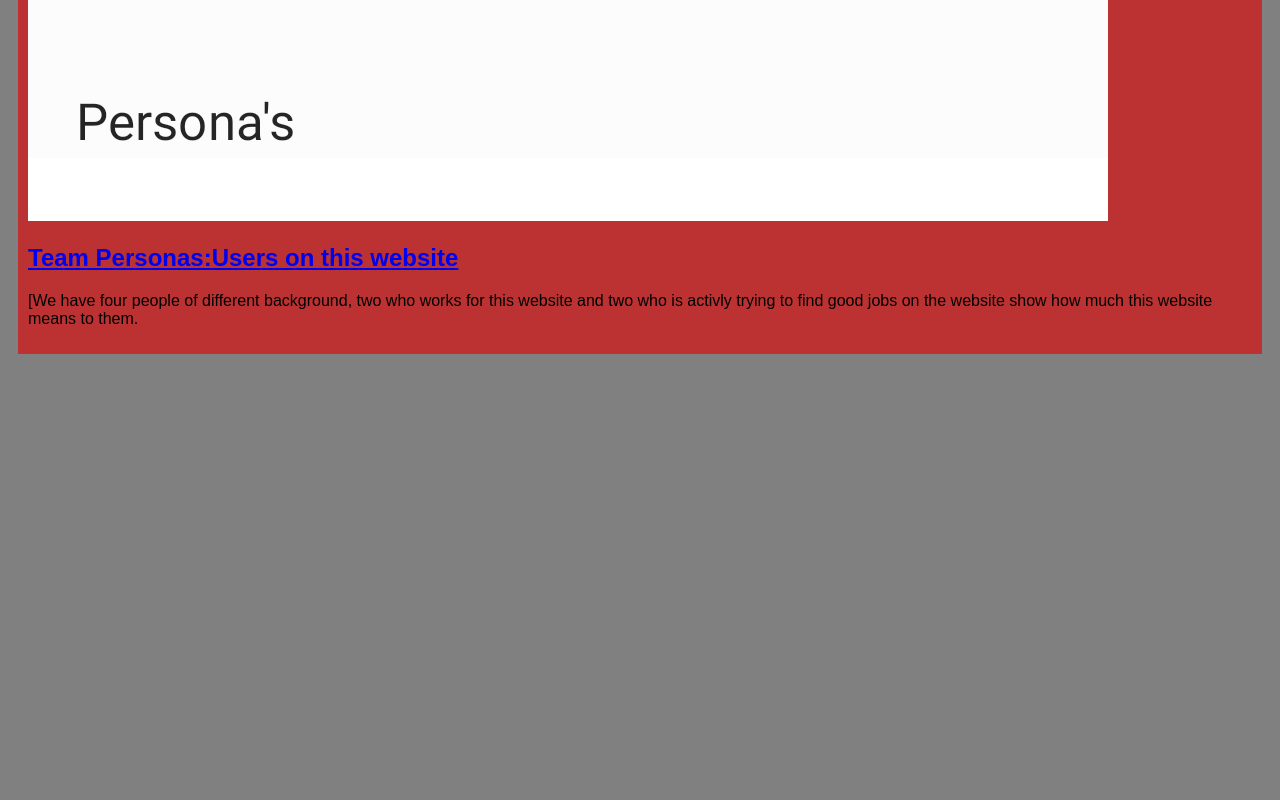
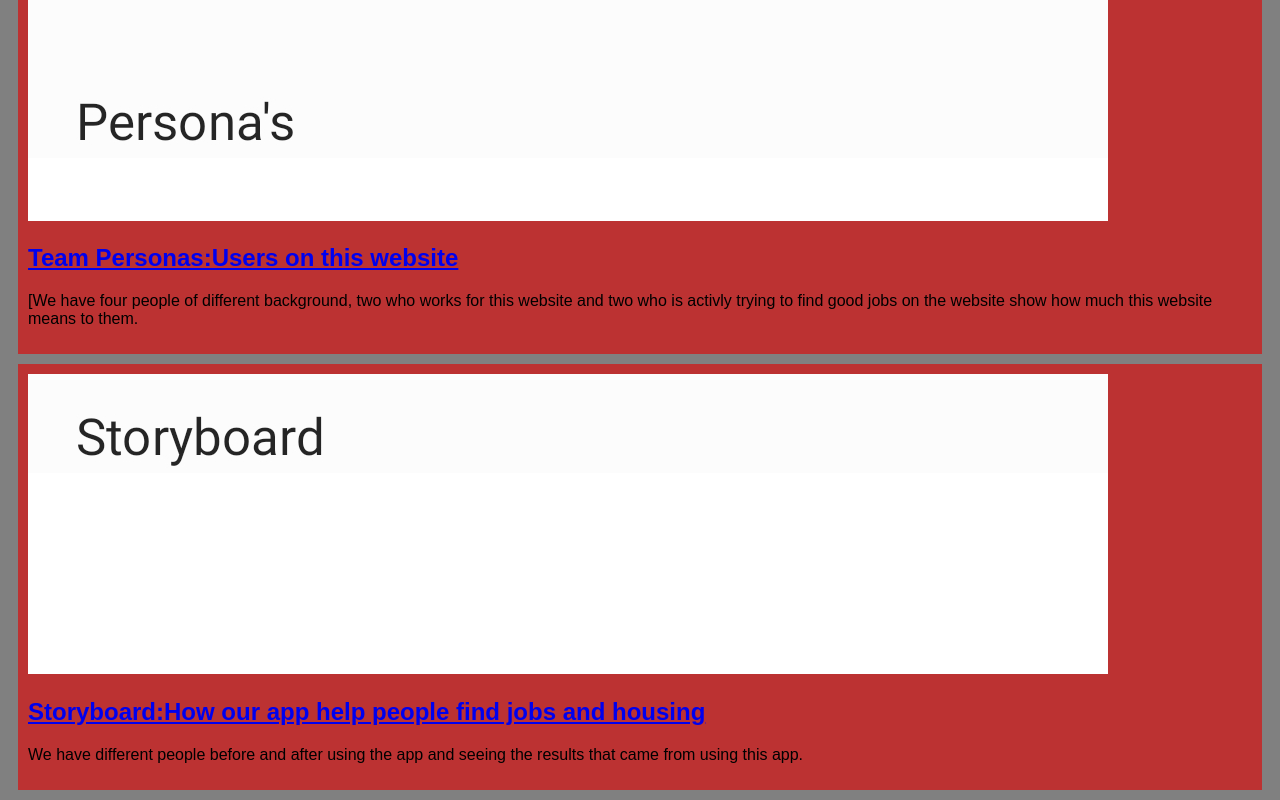
Before and after one commit to MarkSand803/MarkSand803.github.io, a plain HTML site: page Index.Html/index_testing.html in a window 1280 px wide. Shown: the part 1577-2377 px from the top of the page. Before the commit the page ends 1941 px from the top, so only its background shows below. Drawn offline with Linux system fonts and the light colour scheme.

Commit message:
Add files via upload

```diff
--- a/Index.Html/index_testing.html
+++ b/Index.Html/index_testing.html
@@ -39,5 +39,16 @@
      </section>
    </section>
 
+   <!--Storyboard assignment-->
+   <section class="assign">
+    <img src="Storyboard.jpg"/>
+      <section class="assign-det">
+        <a href="Storyboard(New).pdf"><h2>Storyboard:How our app help people find jobs and housing</h2></a>
+          <p>
+            We have different people before and after using the app and seeing the results that came from using this app.
+         </p>
+        </section>
+       </section>
+
  </body>
 </html>
```
Also changed, not shown: Index.Html/Storyboard.jpg (added), 2 other files.
